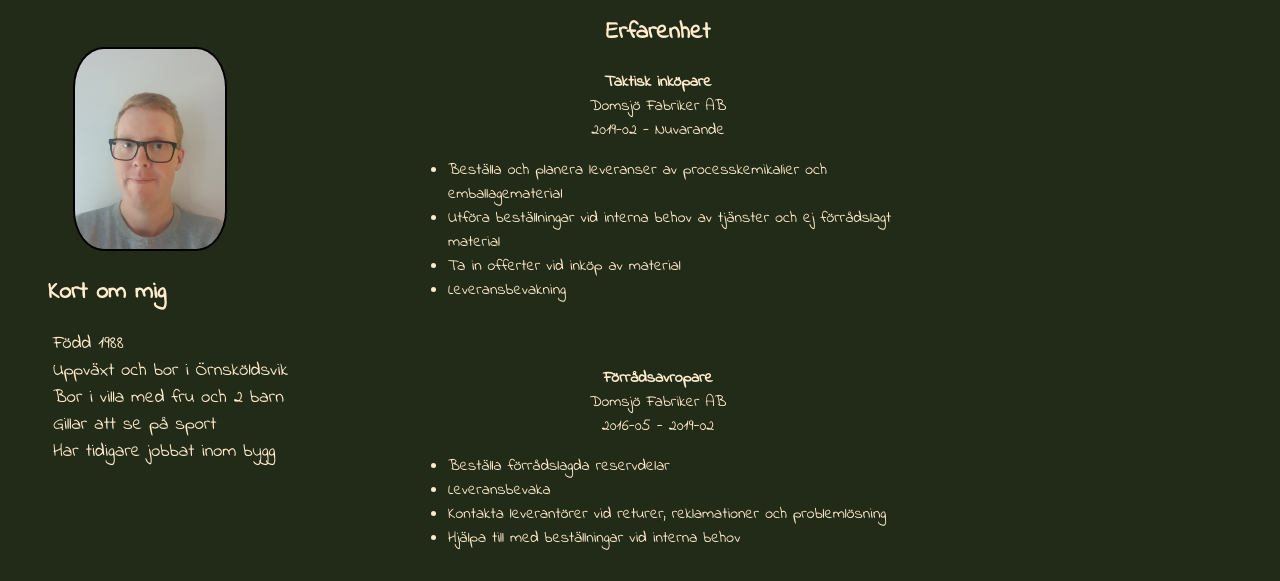
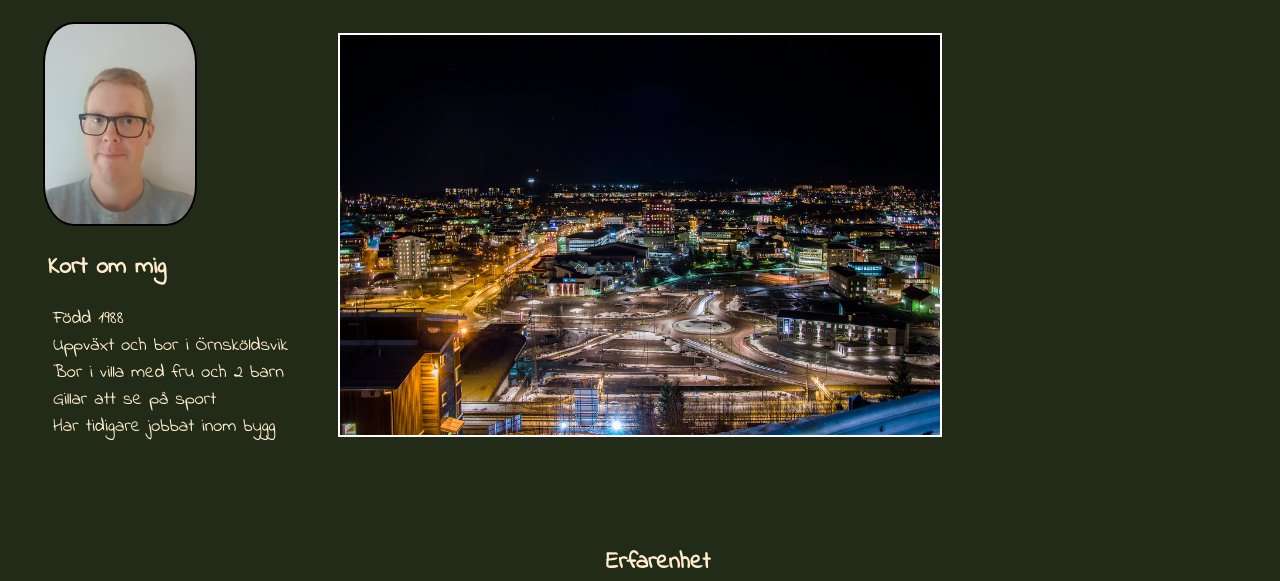
Before and after one commit to Jonasromin/Jonasromin, a plain HTML site: page index.html in a window 1280 px wide. Shown: the part 219-800 px from the top of the page. Drawn offline with Linux system fonts and the light colour scheme.

Commit message:
navigator återstår

```diff
--- a/index.html
+++ b/index.html
@@ -18,6 +18,7 @@
             <li><a class="link" href="#education">Utbildning</a></li>
             <li><a class="link" href="#misc">Kunskap</a></li>
             <li><a class="link" href="#contact">Kontakt</a></li>
+
         </div>
     </nav>
     <aside>
@@ -34,6 +35,9 @@
         </div>
         </aside>
     <main>
+        <div class="img">
+        <img src="./bilder/city.jpg" alt="Örnsköldsvik">
+        </div>
             <div id="experience" class="workExperience">
                 <h2>Erfarenhet</h2>
                     <Strong>Taktisk inköpare</Strong>
--- a/style.css
+++ b/style.css
@@ -34,11 +34,11 @@ aside div.presentation{
     /*background-color: blue;*/
     width: 300px;
     margin-left: 5px;
-    margin-top: 50px;
+    margin-top: 25px;
 }
 aside div img{
 
-    margin-left: 60px;
+    margin-left: 30px;
     width: 150px;
     border-radius: 20%;
     border: 2px black solid;
@@ -52,7 +52,16 @@ aside ul{
     font-family: 'Indie Flower', cursive;
     font-size: 14pt;
     list-style: none;
-    padding-bottom: 20px;
+}
+main div.img{
+    width: auto;
+    margin:0 auto;
+    margin-top:-425px;
+}
+main div.img img{
+    width: 600px;
+    margin:0 auto;
+    border: 2px white solid;
 }
 
 main div {
@@ -65,7 +74,7 @@ main div {
 main div.workExperience{
     /*background-color: red;*/
     width: 500px;
-    margin-top: -490px;
+    margin-top: 100px;
 }
 main div ul{
     text-align: left;
```
